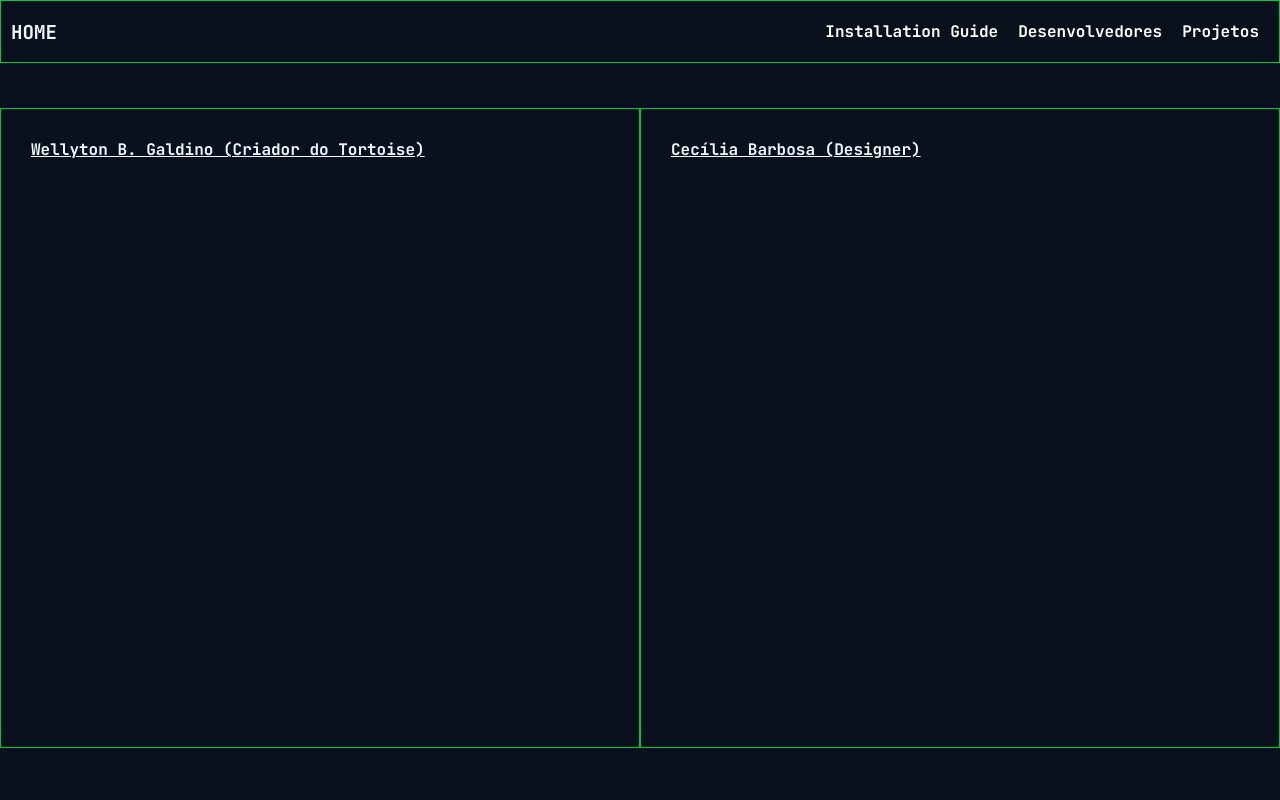
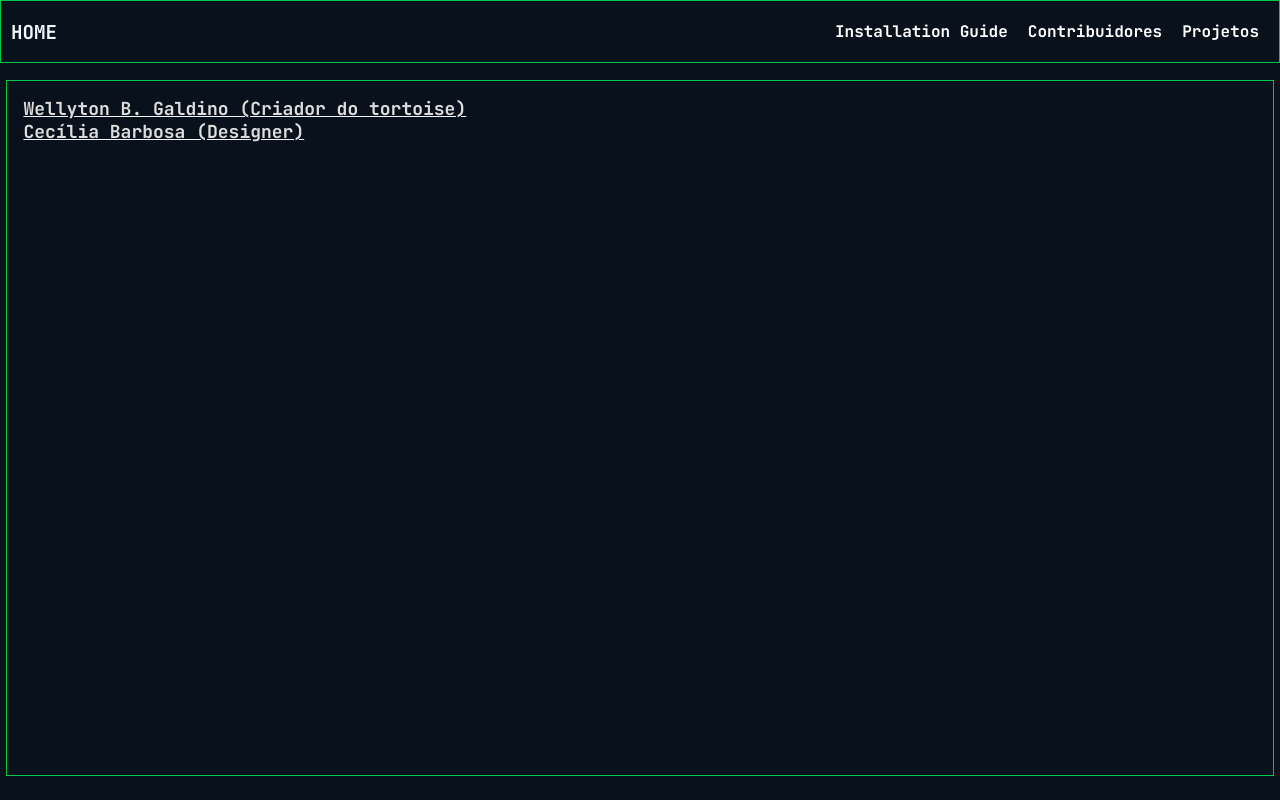
Before and after one commit to tortoiselinux/tortoiselinux, a Next.js app: page /contributors in a window 1280 px wide. Built offline with nearby package versions, Linux system fonts and the light colour scheme.

Commit message:
Corrigindo barra de navegação e links dos contribuidores

```diff
--- a/src/app/contributors/page.tsx
+++ b/src/app/contributors/page.tsx
@@ -1,20 +1,18 @@
 import Link from "next/link";
+import Desc from "src/components/desc";
+import Title from "src/components/title";
+
 
 export default function Home() {
   return (
     <main>
       <section className="container">
-        <div className="card">
-          <Link href="https://github.com/wellyton-xs">
-            Wellyton B. Galdino (Criador do Tortoise)
-          </Link>
+        <div className="card big-container">
+            <div>
+            <Link href="https://github.com/wellyton-xs"><Title>Wellyton B. Galdino (Criador do tortoise)</Title></Link>
+            <Link href="https://www.behance.net/mariacsilva19"><Title>Cecília Barbosa (Designer)</Title></Link>
+            </div>
         </div>
-         <div className="card">
-          <Link href="https://www.behance.net/mariacsilva19">
-            Cecília Barbosa (Designer)
-          </Link>
-        </div>
-
       </section>
     </main>
   );
--- /dev/null
+++ b/src/components/desc.tsx
@@ -0,0 +1,9 @@
+import { IComponentContent } from "src/interfaces";
+
+export default function Desc(props: IComponentContent) {
+  return (
+    <div>
+      <p className="service-price">{props.children}</p>
+    </div>
+  );
+}
--- a/src/components/navbar.tsx
+++ b/src/components/navbar.tsx
@@ -12,7 +12,7 @@ export default function Navbar() {
           </li>
 
           <li className="navbar-li">
-            <Link href="/developers">Desenvolvedores</Link>
+            <Link href="/contributors">Contribuidores</Link>
           </li>
           <li className="navbar-li">
             <Link href="/projects">Projetos</Link>
```
